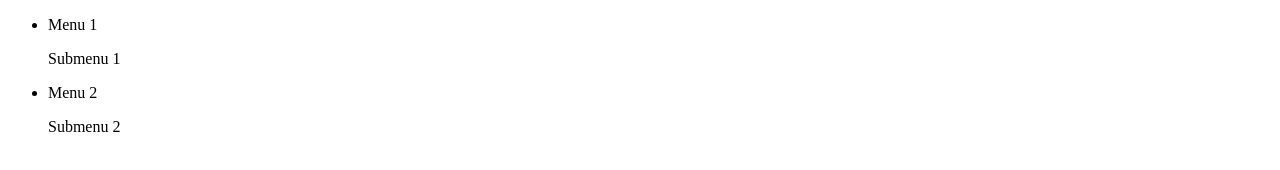
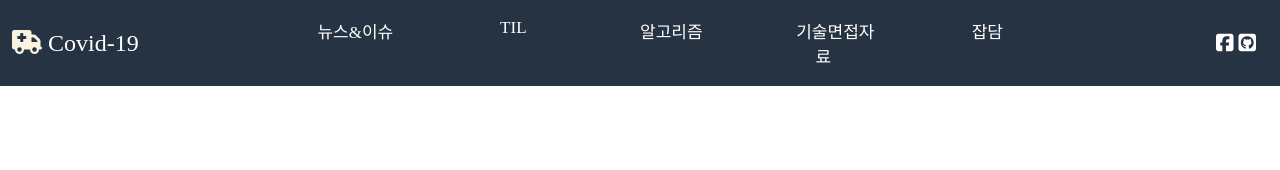
Before and after one commit to wet6123/blog, a plain HTML site: page index.html in a window 1280 px wide. Drawn offline with Linux system fonts and the light colour scheme.

Commit message:
메뉴 개선

```diff
--- a/index.html
+++ b/index.html
@@ -4,26 +4,41 @@
     <meta charset="UTF-8" />
     <meta http-equiv="X-UA-Compatible" content="IE=edge" />
     <meta name="viewport" content="width=device-width, initial-scale=1.0" />
-    <title>JS's Blog</title>
+    <title>Document</title>
+    <!-- 아이콘 사용 -->
+    <script
+      src="https://kit.fontawesome.com/55084df7fb.js"
+      crossorigin="anonymous"
+    ></script>
+    <!-- css -->
+    <link rel="stylesheet" href="style.css" />
   </head>
-  <style>
-    #menubarSubmenus {
-      display: none;
-    }
-  </style>
   <body>
-    <div id="menubar">
-      <ul>
+    <nav class="navbar">
+      <div class="navbar__logo">
+        <i class="fas fa-ambulance"></i>
+        <a href="index.html">Covid-19</a>
+      </div>
+
+      <ul class="navbar__menu">
+        <li class="navbar__menu__sub"><a href="">뉴스&이슈</a></li>
+        <li class="navbar__menu__sub"><a href="">TIL</a></li>
+        <li class="navbar__menu__sub"><a href="">알고리즘</a></li>
+        <li class="navbar__menu__sub"><a href="">기술면접자료</a></li>
+        <li class="navbar__menu__sub"><a href="">잡담</a></li>
+      </ul>
+
+      <div class="navbar__icon">
+        <!-- 아이콘 추가할것 -->
         <li>
-          <a class="menu">Menu 1</a>
-          <div class="menubarSubmenus"><p>Submenu 1</p></div>
+          <a href=""><i class="fab fa-facebook-square"></i></a>
+          <a href="http://github.com/wet6123"
+            ><i class="fab fa-github-square"></i
+          ></a>
         </li>
-        <li>
-          <a class="menu">Menu 2</a>
-          <div class="menubarSubmenus"><p>Submenu 2</p></div>
-        </li>
-      </ul>
-    </div>
+      </div>
+    </nav>
   </body>
-  <script src="menu.js"></script>
+  <!-- js -->
+  <script src="./menuExpend.js"></script>
 </html>
--- a/menu.js
+++ /dev/null
@@ -1,15 +0,0 @@
-const menubar = document.querySelector("#menubar");
-const submenu = document.querySelector(".menubarSubmenus");
-const menu = document.querySelector(".menu");
-
-function openMenubar() {
-  submenu.style.display = "block";
-  console.log("open");
-}
-function closeMenubar() {
-  submenu.style.display = "none";
-  console.log("close");
-}
-
-menu.addEventListener("mouseenter", openMenubar);
-menu.addEventListener("mouseleave", closeMenubar);
--- /dev/null
+++ b/style.css
@@ -0,0 +1,70 @@
+:root {
+  --text-color: white;
+  --sub-text-color: #263343;
+  --background-color: #263343;
+  --logo-color: #f9f3df;
+  --sub-menu-line: #435974;
+}
+
+body {
+  margin: 0;
+}
+
+a {
+  text-decoration: none;
+  color: var(--text-color);
+}
+
+/*
+*메뉴바
+*/
+
+.navbar {
+  display: flex;
+  justify-content: space-between;
+  align-items: center;
+  background-color: var(--background-color);
+  padding: 0px 12px;
+}
+
+.navbar__logo {
+  font-size: 24px;
+}
+
+.navbar__logo i {
+  color: var(--logo-color);
+}
+
+.navbar__menu {
+  display: flex;
+  list-style: none;
+  padding-left: 0;
+  margin: 0;
+}
+
+.navbar__menu a {
+  padding: 8px 12px;
+}
+
+.navbar__menu > li {
+  font-size: 17px;
+  text-align: center;
+  width: 108px;
+  padding: 18px 0px;
+  margin: 0px 25px;
+}
+
+#navbar__menu__hover > a {
+  border-bottom: 2px solid var(--logo-color);
+}
+
+.navbar__icon {
+  list-style: none;
+  color: var(--text-color);
+  display: flex;
+  font-size: 20px;
+}
+
+.navbar__icon > li {
+  padding: 8px 12px;
+}
```
